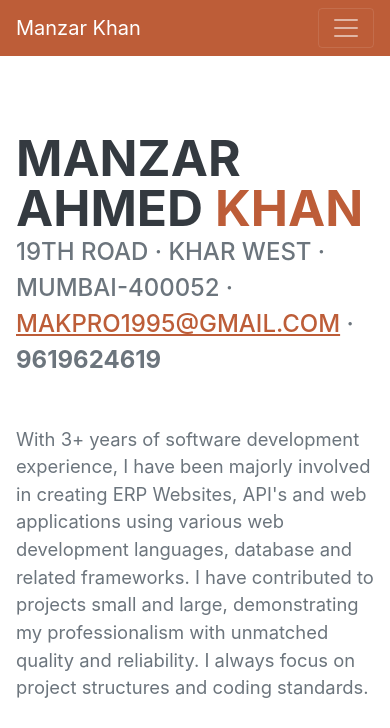
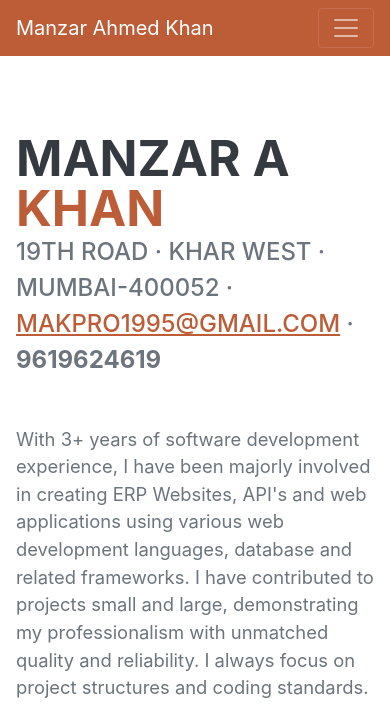
Before and after one commit to manzarahmedkhan/resume, a plain HTML site: page index.html in a window 390 px wide. Shown: the top 728 px of the page. Drawn offline with nearby package versions, Linux system fonts and the light colour scheme; a web font is replaced by a local one.

Commit message:
[CHANGE] minor

```diff
--- a/index.html
+++ b/index.html
@@ -19,7 +19,7 @@
         <!-- Navigation-->
         <nav class="navbar navbar-expand-lg navbar-dark bg-primary fixed-top" id="sideNav">
             <a class="navbar-brand js-scroll-trigger" href="#page-top">
-                <span class="d-block d-lg-none">Manzar Khan</span>
+                <span class="d-block d-lg-none">Manzar Ahmed Khan</span>
                 <span class="d-none d-lg-block"><img class="img-fluid img-profile rounded-circle mx-auto mb-2" src="assets/img/profile.jpg" alt="..." /></span>
             </a>
             <button class="navbar-toggler" type="button" data-bs-toggle="collapse" data-bs-target="#navbarResponsive" aria-controls="navbarResponsive" aria-expanded="false" aria-label="Toggle navigation"><span class="navbar-toggler-icon"></span></button>
@@ -40,7 +40,7 @@
             <section class="resume-section" id="about">
                 <div class="resume-section-content">
                     <h1 class="mb-0">
-                        Manzar Ahmed
+                        Manzar A
                         <span class="text-primary">Khan</span>
                     </h1>
                     <div class="subheading mb-5">
```
